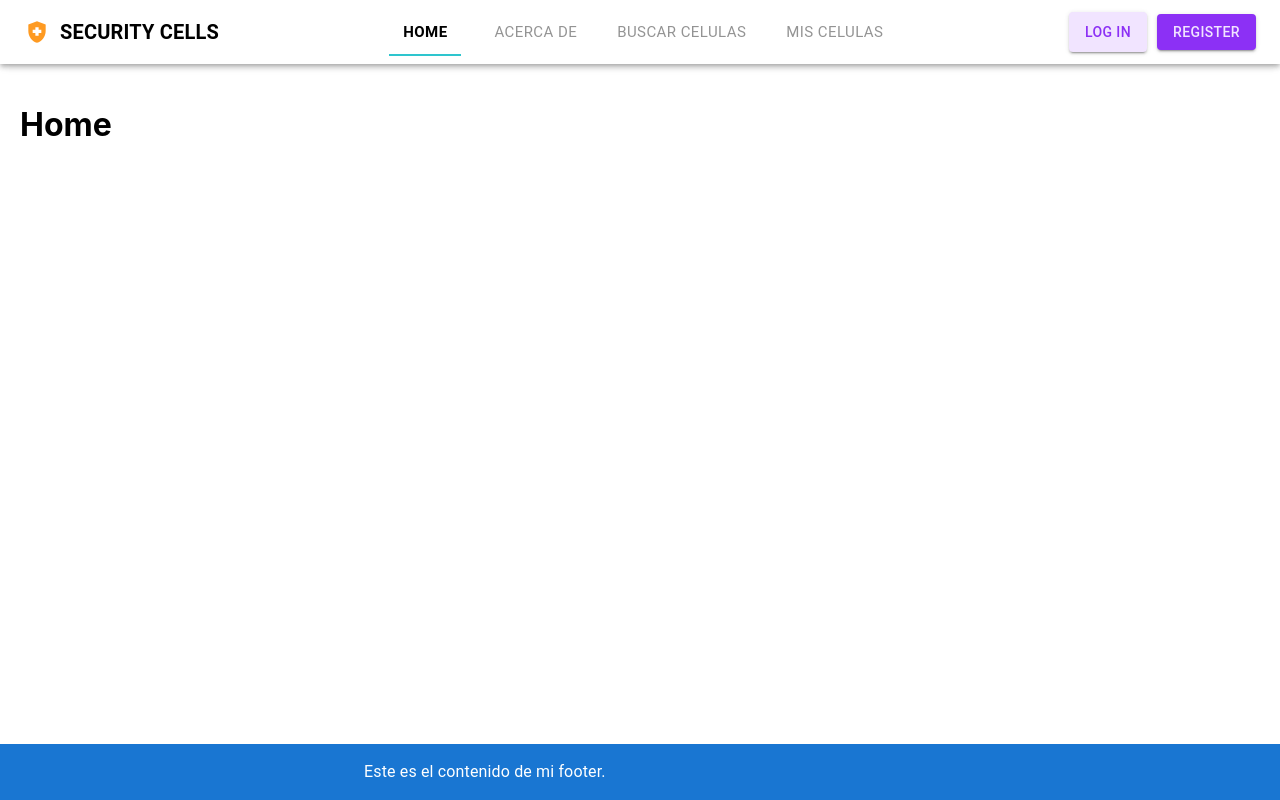
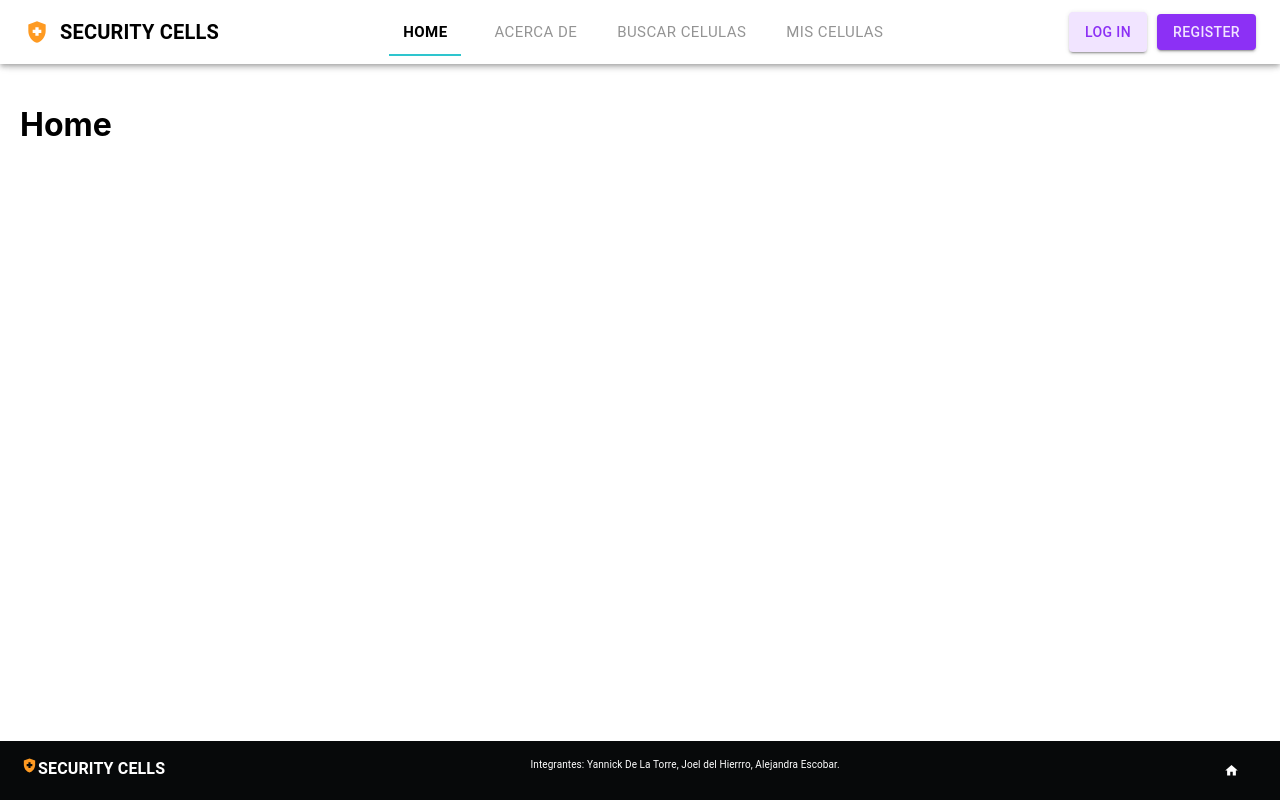
Before and after one commit to Yank2901/celulas-de-seguridad, a React (Create React App) app: page / in a window 1280 px wide. Built offline with nearby package versions, Linux system fonts and the light colour scheme.

Commit message:
Modificación footer
Se agregó el ícono, nombres de integrantes y el ícono de home

```diff
--- a/src/Common/Footer.js
+++ b/src/Common/Footer.js
@@ -1,22 +1,47 @@
 import React from 'react';
 import { styled } from '@mui/material/styles';
-import { Typography, Container } from '@mui/material';
+import HealthAndSafetyIcon from "@mui/icons-material/HealthAndSafety";
+import HomeIcon from '@mui/icons-material/Home';
+import { Typography, Box, Button } from '@mui/material';
+
+
+
 
 const FooterContainer = styled('footer')(({ theme }) => ({
   padding: theme.spacing(2),
   marginTop: 'auto',
-  backgroundColor: theme.palette.primary.main,
+  backgroundColor: "#07090A",
   color: theme.palette.primary.contrastText,
 }));
 
 const Footer = () => {
   return (
     <FooterContainer>
-      <Container maxWidth="sm">
-        <Typography variant="body1">
-          Este es el contenido de mi footer.
-        </Typography>
-      </Container>
+      <Box display="flex" flexDirection="row" justifyContent="space-between">
+       <Box>
+        <Typography variant="body1"
+         sx={{
+           color: "#FFF",
+           marginLeft: "5px",
+           fontWeight: "bold",
+         }}
+         >
+         <HealthAndSafetyIcon sx={{ fontSize: "17px", color: "#FE9A22" }} />
+        SECURITY CELLS
+         </Typography>
+      </Box>
+      <Box>
+      <Typography sx={{
+           fontSize: "10px",
+           color: "#FFF",
+           marginLeft: "5px",
+         }}
+      >Integrantes: Yannick De La Torre, Joel del Hierrro, Alejandra Escobar.</Typography>
+      </Box>
+      <Box>
+      <Button href='/'><HomeIcon sx={{ fontSize: "15px", color: "#FFF" }} /></Button>
+      </Box>
+      </Box>
     </FooterContainer>
   );
 };
```
